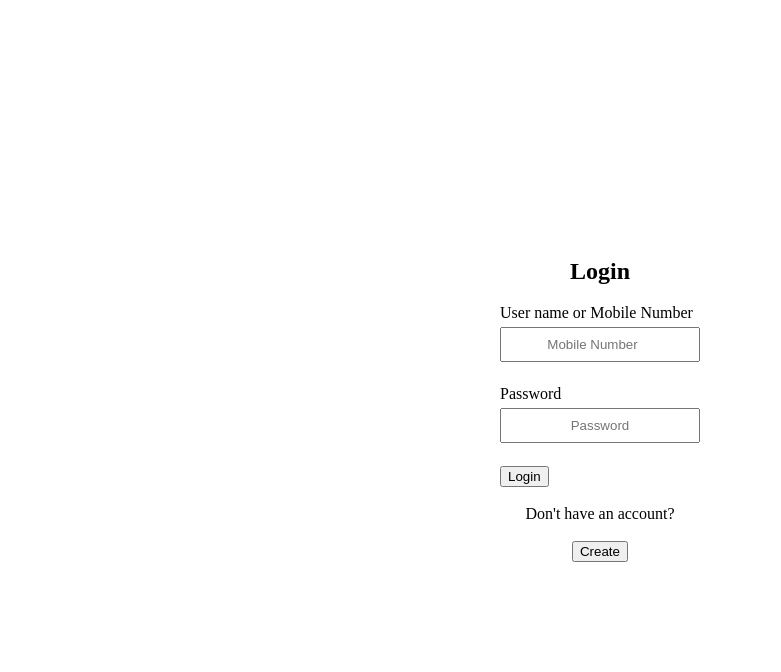
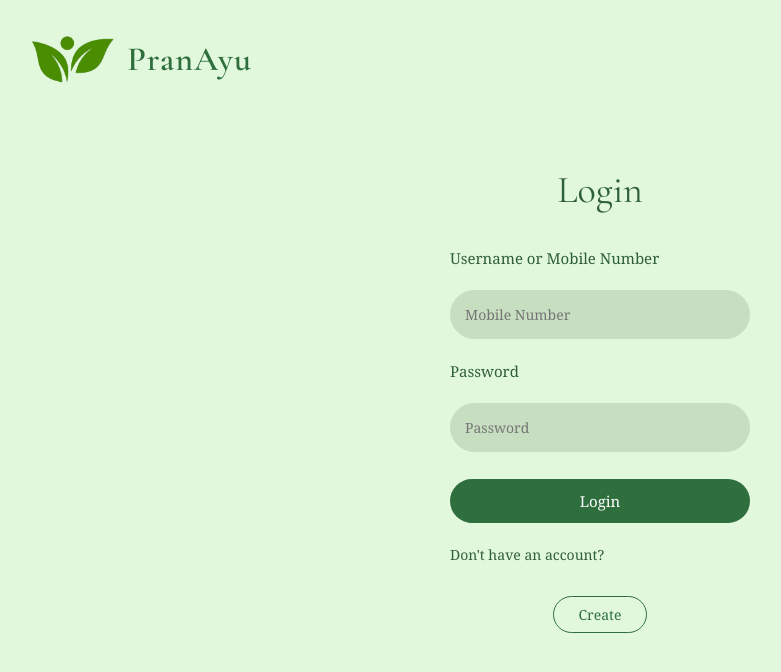
Before and after one commit to skkarishma363/PranAyu, a plain HTML site: page login.html in a window 1280 px wide. Shown: the whole page, without its empty margins (40-821 px from the left). Drawn offline with nearby package versions, Linux system fonts and the light colour scheme.

```diff
--- a/login.html
+++ b/login.html
@@ -3,14 +3,153 @@
 <head>
     <meta charset="UTF-8">
     <meta name="viewport" content="width=device-width, initial-scale=1.0">
-    <link rel="stylesheet" href="css/pranAyu.css">
     <title>Account Login</title>
+    <link href="https://fonts.googleapis.com/css2?family=Cormorant+Garamond:wght@400;600&family=Inter:wght@400;500&display=swap" rel="stylesheet">
+    <style>
+* {
+    margin: 0;
+    padding: 0;
+    box-sizing: border-box;
+    font-family: 'Georgia', serif;
+}
+
+body {
+    height: 100vh;
+    background-color: #e1f8dc;
+    display: flex;
+    justify-content: center;
+    align-items: center;
+    font-family: 'Inter', sans-serif;
+}
+
+/* ===== Header ===== */
+.navbar {
+    position: absolute;
+    top: 35px;
+    left: 70px;
+    background: transparent;   /* important */
+}
+
+.logo {
+    display: flex;
+    align-items: center;
+    gap: 12px;
+    background: transparent;   /* removes grey box */
+}
+
+.logo img {
+    height: 48px;
+    width: auto;
+    display: block;
+}
+
+.logo span {
+    font-family: 'Cormorant Garamond', serif;
+    font-size: 34px;
+    font-weight: 1000;
+    color: #2f6f3e;
+    letter-spacing: 1px;
+}
+.login-container {
+    width: 300px;
+    text-align: center;
+}
+
+/* Heading */
+.login-container h2 {
+    font-family: 'Cormorant Garamond', serif;
+    font-size: 38px;
+    font-weight: 500;
+    color: #2f5e3a;
+    margin-bottom: 35px;
+}
+
+/* Labels */
+.login-container label {
+    display: block;
+    text-align: left;
+    margin-bottom: 0px;  /* tighter */
+    color: #2f5e3a;
+    font-size: 15px;
+}
+
+/* Inputs */
+.login-container input {
+    width: 100%;
+    padding: 15px;
+    border-radius: 25px;
+    border: none;
+    outline: none;
+    background-color: #c8dec1;
+    font-size: 14px;
+    margin-bottom: 0px; /* reduced spacing */
+    color: #2f5e3a;
+    transition: 0.2s ease;
+}
+
+.login-container input:focus {
+    background-color: #d4dfd2;
+}
+
+/* Login Button */
+.login-container button[type="submit"] {
+    width: 100%;
+    padding: 12px;
+    border-radius: 25px;
+    border: none;
+    background-color: #2f6f3e;
+    color: rgb(255, 255, 255);
+    font-size: 15px;
+    cursor: pointer;
+    margin-top: 5px;
+    margin-bottom: 0px; /* tighter */
+    transition: 0.2s ease;
+}
+
+.login-container button[type="submit"]:hover {
+    background-color: #245730;
+}
+
+/* Text */
+.login-container p,
+.login-container label[for="create"] {
+    font-size: 14px;
+    color: #2f5e3a;
+    margin-bottom: 10px;
+}
+
+/* Create Button */
+.login-container button[type="button"] {
+    padding: 8px 25px;
+    border-radius: 20px;
+    border: 1.5px solid #2f6f3e;
+    background: transparent;
+    color: #2f6f3e;
+    font-size: 14px;
+    cursor: pointer;
+    transition: 0.2s ease;
+}
+
+.login-container button[type="button"]:hover {
+    background-color: #2f6f3e;
+    color: white;
+}
+</style>
+
+
 </head>
 <body>
+            <nav class="navbar">
+
+                 <div class="logo"><img src="leafLog.png" alt="PranAyu logo">
+                 <span>PranAyu</span>
+                 </div>
+            </nav>
     <div class="login-container">
+
         <h2>Login</h2>
         <form action="/submit_login" method="post">
-            <label for="username">User name or Mobile Number</label><br>
+            <label for="username">Username or Mobile Number</label><br>
             <input type="number" id="username" name="username" placeholder="Mobile Number" required><br><br>
             <label for="password">Password</label><br>
             <input type="password" id="password" name="password" placeholder="Password" required><br><br>
```
